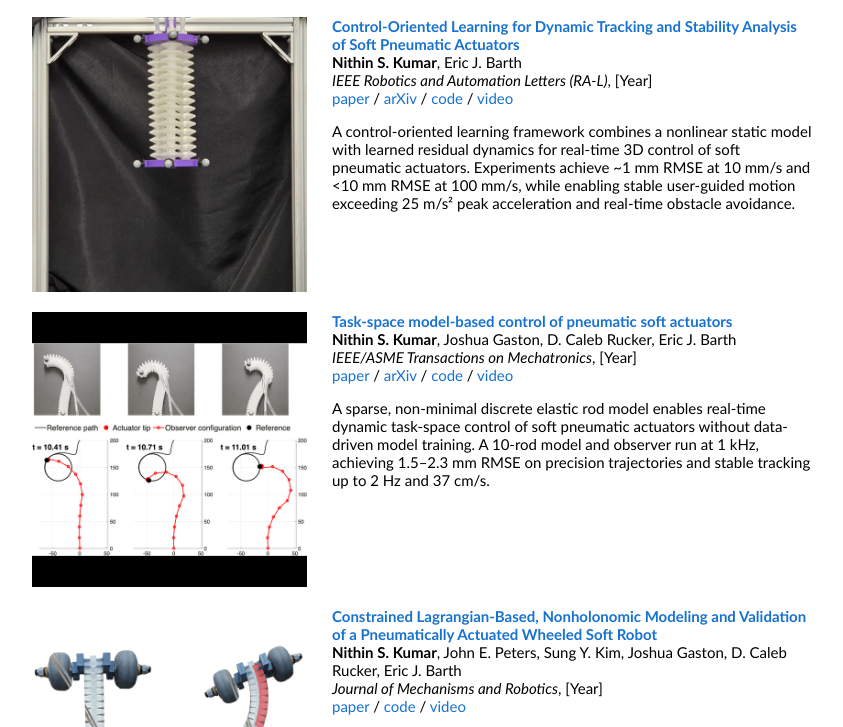
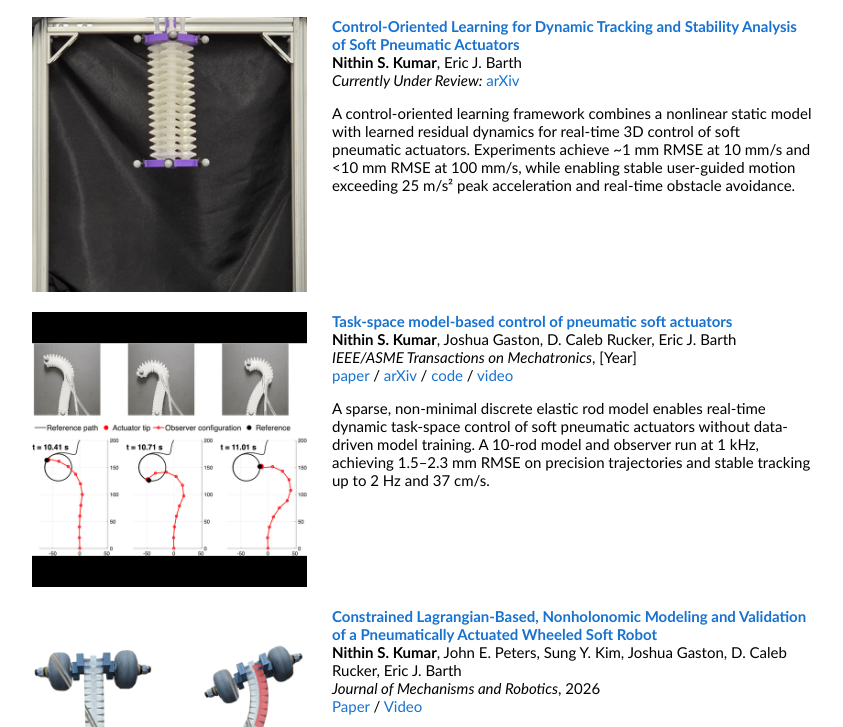
Before and after one commit to nskumar-robot/nskumar-robot.github.io, a plain HTML site: page index.html in a window 1280 px wide. Shown: the part 549-1276 px from the top of the page, without its empty margins (218-1061 px from the left). Drawn offline with Linux system fonts and the light colour scheme.

Commit message:
Minor url updates

```diff
--- a/index.html
+++ b/index.html
@@ -159,14 +159,12 @@
 
                   <br>
 
-                  <em>IEEE Robotics and Automation Letters (RA-L)</em>, [Year]
+                  <!-- <em>IEEE Robotics and Automation Letters (RA-L)</em>, [Year] -->
 
-                  <br>
+                  <!-- <br> -->
+                  <em>Currently Under Review:</em>
 
-                  <a href="#">paper</a> /
-                  <a href="#">arXiv</a> /
-                  <a href="#">code</a> /
-                  <a href="#">video</a>
+                  <a href="https://arxiv.org/abs/2608.25171">arXiv</a>
 
                   <p>
                     A control-oriented learning framework combines a nonlinear static model
@@ -278,13 +276,14 @@
 
                   <br>
 
-                  <em>Journal of Mechanisms and Robotics</em>, [Year]
+                  <em>Journal of Mechanisms and Robotics</em>, 2026
 
                   <br>
 
-                  <a href="#">paper</a> /
-                  <a href="#">code</a> /
-                  <a href="#">video</a>
+                  <a href="https://asmedigitalcollection.asme.org/mechanismsrobotics/article/18/4/041002/1230451/Constrained-Lagrangian-Based-Nonholonomic-Modeling">Paper</a> /
+                  <a href="https://www.youtube.com/watch?v=FhSIh9JZ4hs">Video</a>
+                  <!-- <a href="#">code</a> /
+                  <a href="#">video</a> -->
 
                   <p>
                     A constrained Lagrangian model incorporating holonomic and nonholonomic
```
Also changed, not shown: 1 other file.
